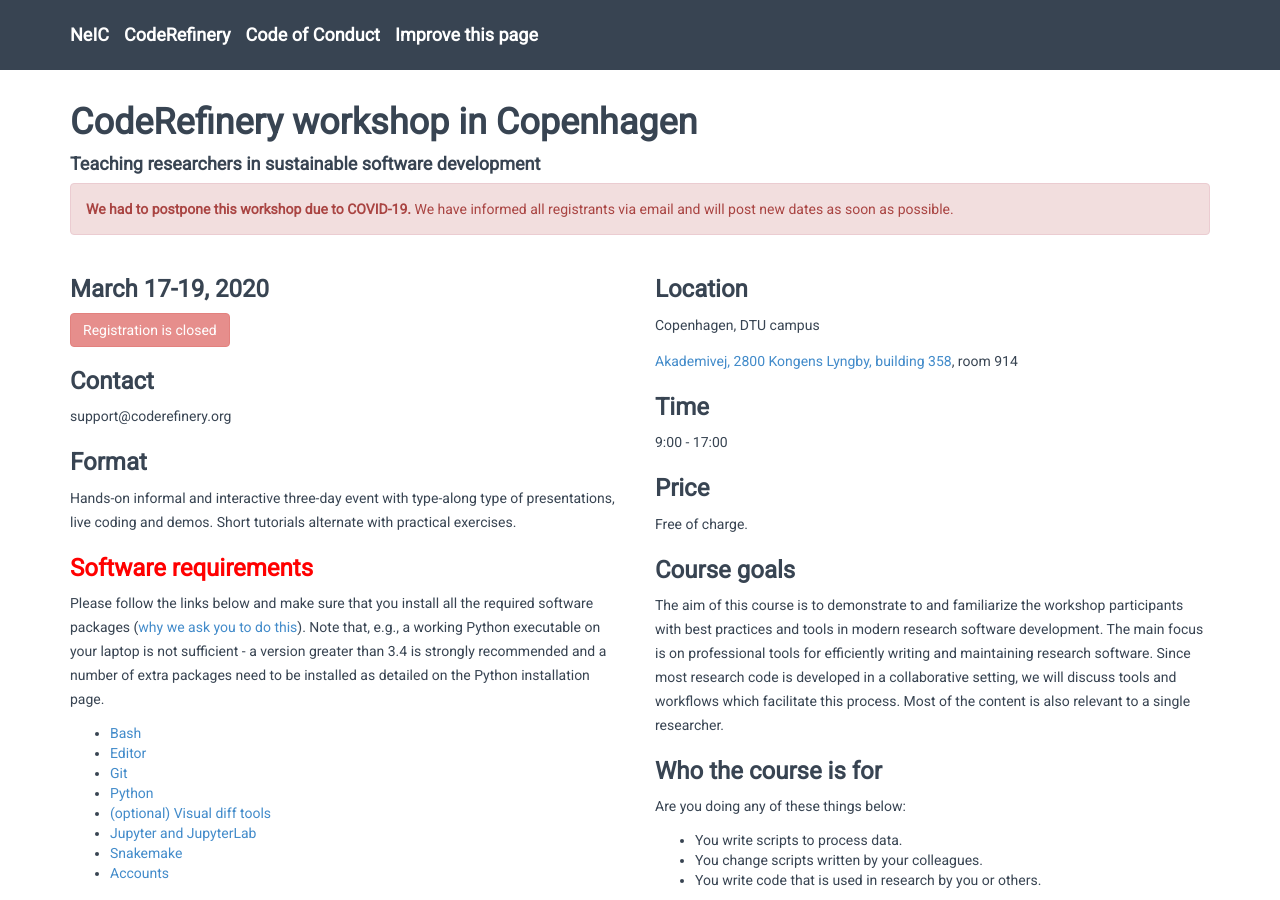
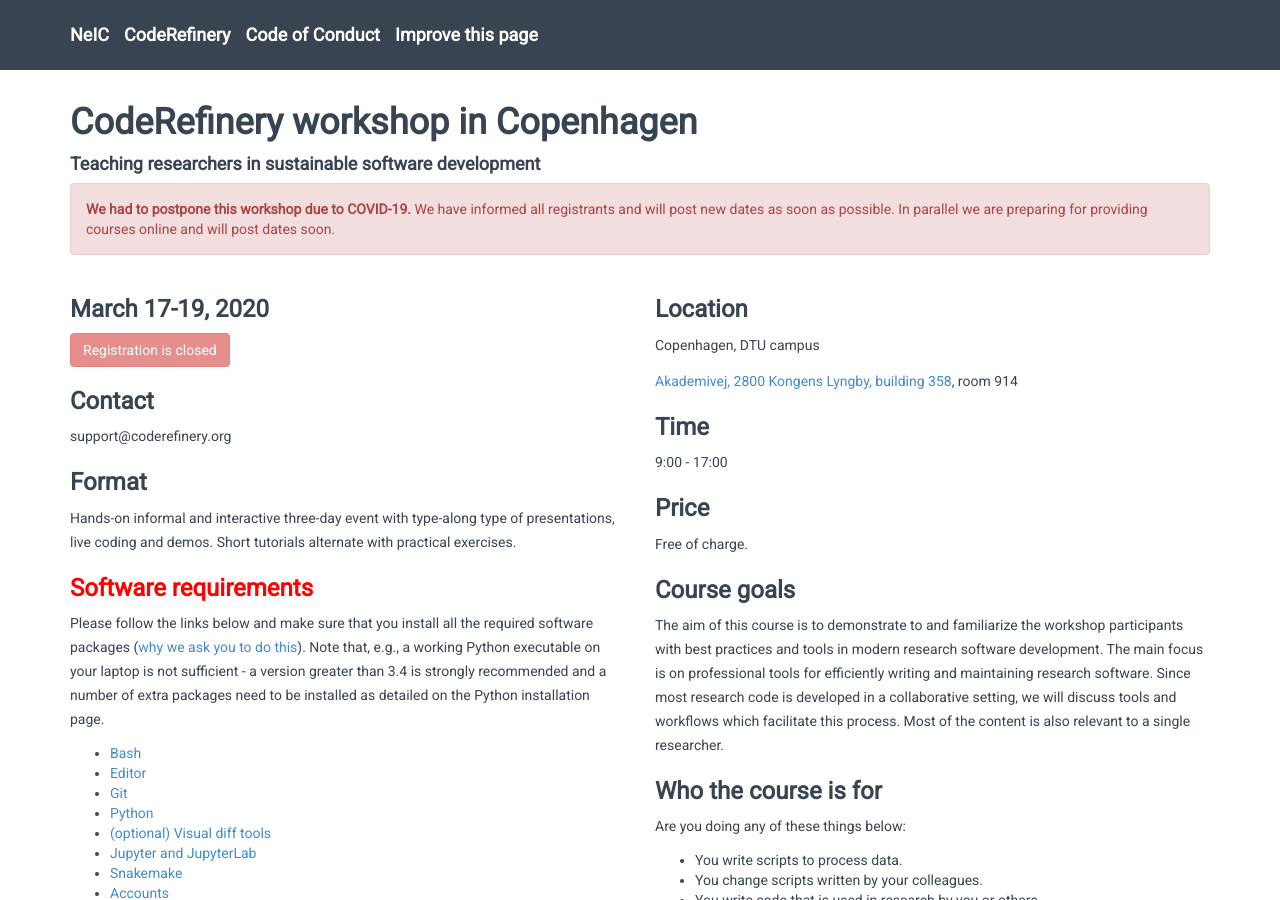
Before and after one commit to coderefinery/2020-03-17-copenhagen, a Jekyll site: the page built from index.md, in a window 1280 px wide and 900 px high. Built offline with Jekyll 4.4.1, drawn with Linux system fonts in a browser that asks for light colours; nearby versions of some CDN libraries.

Commit message:
inform that we develop online training material in parallel

```diff
--- a/_includes/workshop.html
+++ b/_includes/workshop.html
@@ -10,7 +10,8 @@
     <div class="col-sm-12">
       <div class="alert alert-dismissible alert-danger">
         <strong>We had to postpone this workshop due to COVID-19.</strong>
-        We have informed all registrants via email and will post new dates as soon as possible.
+        We have informed all registrants and will post new dates as soon as possible.
+        In parallel we are preparing for providing courses online and will post dates soon.
       </div>
     </div>
   </div>
```
